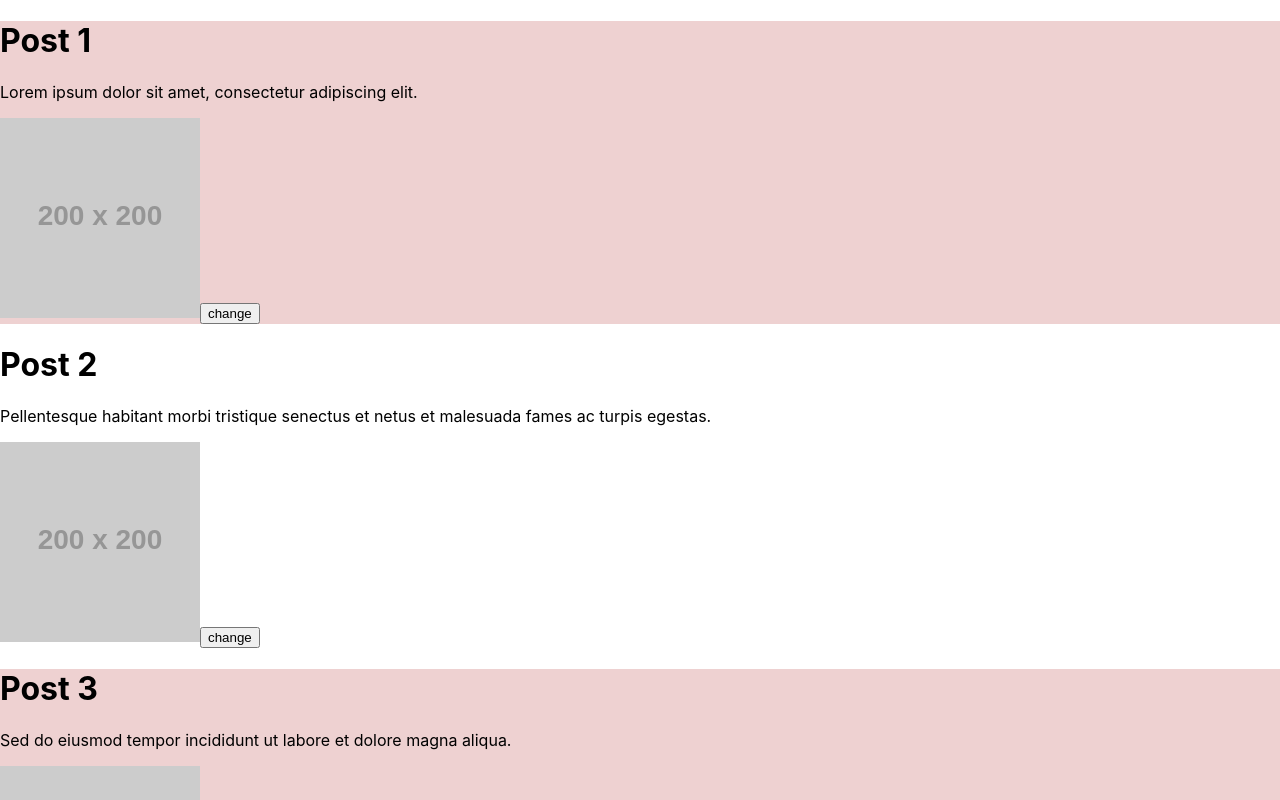
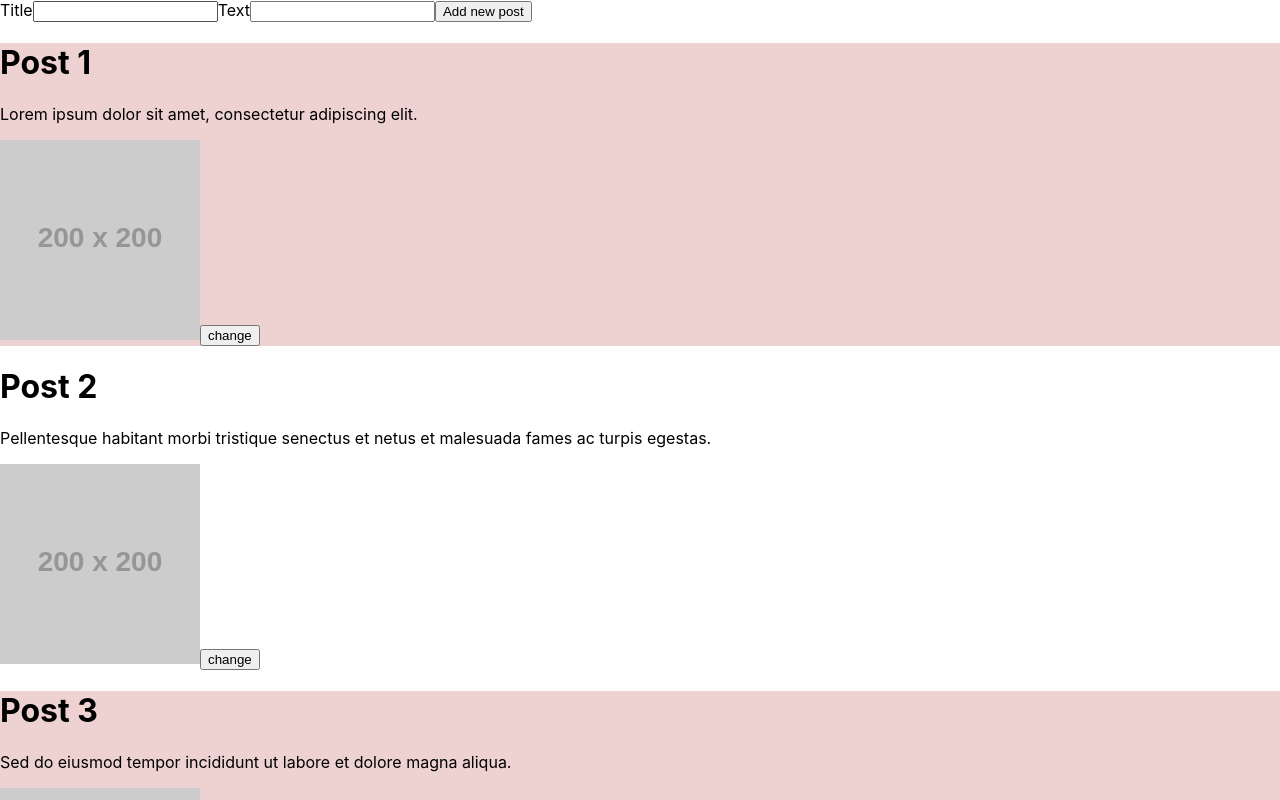
Before and after one commit to tel-ran-de/1107_React, a React (Create React App) app: page /posts in a window 1280 px wide. Shown: the top 800 px of the page. Built offline with nearby package versions, Linux system fonts and the light colour scheme.

Commit message:
rtk query

```diff
--- a/package.json
+++ b/package.json
@@ -11,6 +11,7 @@
     "react-dom": "^18.2.0",
     "react-scripts": "5.0.1",
     "react-slider": "^2.0.6",
+    "uuid": "^9.0.1",
     "web-vitals": "^2.1.4"
   },
   "scripts": {
--- a/src/App.jsx
+++ b/src/App.jsx
@@ -1,19 +1,13 @@
 import React from 'react'
 import './App.css'
-import ChangeColor from './components/ChangeColor/ChangeColor'
 import PostList from './components/PostList/PostList'
 import TodoList from './components/TodoList/TodoList'
 
 export const App = () => {
   return (
     <>
-      {/* <img src={dog} alt="" /> */}
-
       <PostList />
       <TodoList />
-      <ChangeColor />
     </>
   )
 }
-
-// export default App
--- /dev/null
+++ b/src/components/AddNewPost/AddNewPost.jsx
@@ -0,0 +1,50 @@
+import { useState } from 'react'
+import { v4 as uuidv4 } from 'uuid'
+
+const AddNewPost = ({ handleAddPost }) => {
+  const [title, setTitle] = useState('')
+  const [text, setText] = useState('')
+  // создать стейт для text
+  // при вводе в инпут заносить в переменную состояния
+  const handleSubmit = (event) => {
+    event.preventDefault()
+    // сформировать объект из 4 полей title, text, id, marked, false
+    const newPost = {
+      title: title,
+      text: text,
+      id: uuidv4(),
+      img: 'https://placehold.co/200x200/orange/white',
+      marked: false,
+    }
+    handleAddPost(newPost)
+    setTitle('')
+    setText('')
+  }
+
+  return (
+    <form onSubmit={handleSubmit}>
+      <label htmlFor="title">
+        Title
+        <input
+          id="title"
+          type="text"
+          value={title}
+          onChange={(event) => setTitle(event.target.value)}
+        />
+      </label>
+
+      <label htmlFor="text">
+        Text
+        <input
+          id="text"
+          type="text"
+          value={text}
+          onChange={(event) => setText(event.target.value)}
+        />
+      </label>
+      <button type="submit">Add new post</button>
+    </form>
+  )
+}
+
+export default AddNewPost
--- a/src/components/PostList/PostList.jsx
+++ b/src/components/PostList/PostList.jsx
@@ -1,5 +1,6 @@
 import { useState } from 'react'
 import { posts } from '../../utils/posts'
+import AddNewPost from '../AddNewPost/AddNewPost'
 import Post from '../Post/Post'
 
 function PostList() {
@@ -11,18 +12,15 @@ function PostList() {
     })
 
     setPostList(newPostList)
-    // новая переменная  newPostList
-    // пройтись по массиву объектов postList --> map (возвращает новый массив)
-    // используем тернарный оператор
-    // если id елемента совпадает с id (передается в функцию)
-    // то свойство marked поменяй на противоположное
-    // {...post, marked: !post.marked}
-    // если не совпадают верни тот же объект
-    // в setPostList мы добавляем новый массив т.е. изменяем состояние
+  }
+
+  const handleAddPost = (post) => {
+    setPostList([...postList, post])
   }
 
   return (
     <div>
+      <AddNewPost handleAddPost={handleAddPost} />
       {postList.map((post) => (
         <Post key={post.id} {...post} changedMarked={changedMarked} />
       ))}
--- a/src/components/Todo/Todo.jsx
+++ b/src/components/Todo/Todo.jsx
@@ -1,5 +1,5 @@
 //taskTitle и taskDescripttion и  doneFlg
-const Todo = ({ taskTitle, taskDescription, doneFlag }) => {
+const Todo = ({ taskTitle, taskDescription, doneFlag, id, handleChange }) => {
   return (
     <div
       style={{
@@ -9,6 +9,7 @@ const Todo = ({ taskTitle, taskDescription, doneFlag }) => {
     >
       <h1>{taskTitle}</h1>
       <p>{taskDescription}</p>
+      <button onClick={() => handleChange(id)}>Done</button>
     </div>
   )
 }
--- a/src/components/TodoList/TodoList.jsx
+++ b/src/components/TodoList/TodoList.jsx
@@ -1,19 +1,21 @@
+import { useState } from 'react'
 import { todos } from '../../utils/todos'
 import Todo from '../Todo/Todo'
 
 function TodoList() {
-  // создаем useState
-  // заносим todo из внешнего файла в состояние todoList
-  // в компоненте TODO добавляем кнопку
-  // изменяет переменную doneFlag
-  // прокидываем в функцию changeDoneFlag id
-  // добавляем id и changeDoneFlag  в пропсы
-  // функцию прокидываем в пропсы в компоненте Todo
-  // реализовываем функцию, кот изменяет doneFlag
+  const [todoList, setTodoList] = useState(todos)
+
+  const handleChange = (id) => {
+    const newTodos = todoList.map((todo) =>
+      todo.id === id ? { ...todo, doneFlag: !todo.doneFlag } : todo
+    )
+    setTodoList(newTodos)
+  }
+
   return (
     <div>
-      {todos.map((todo) => (
-        <Todo key={todo.id} {...todo} />
+      {todoList.map((todo) => (
+        <Todo key={todo.id} {...todo} handleChange={handleChange} />
       ))}
     </div>
   )
```
Also changed, not shown: 2 other files (tests, documents, lock files or other folders).
